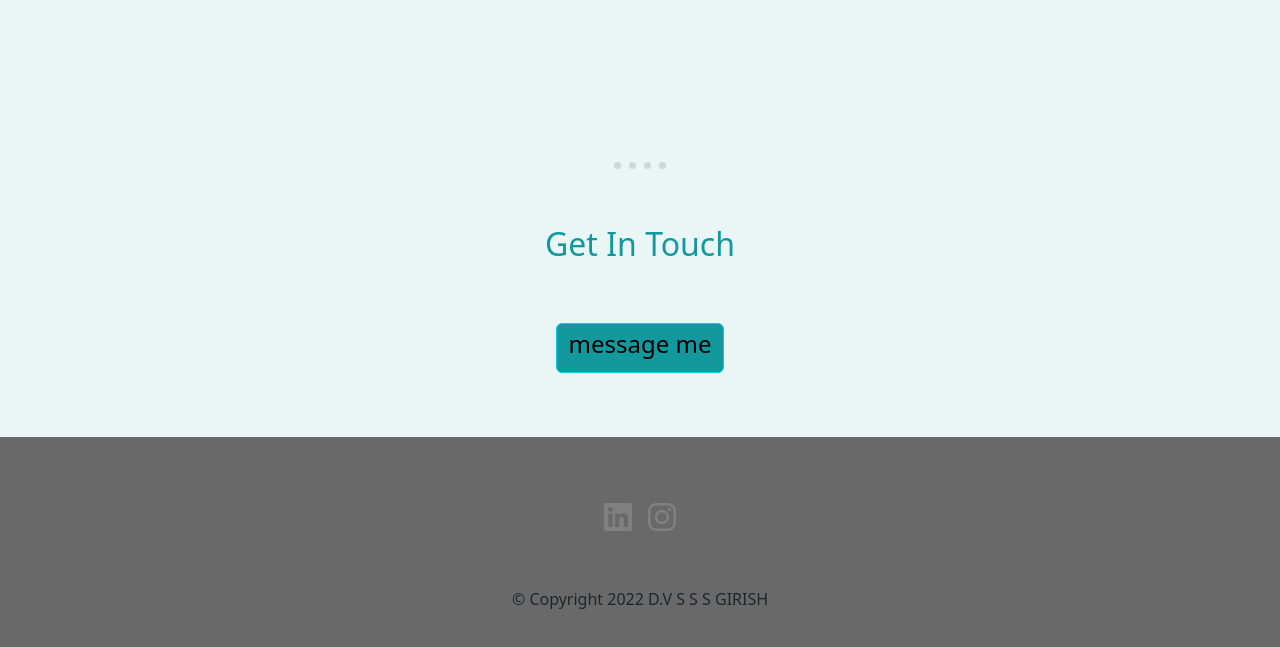
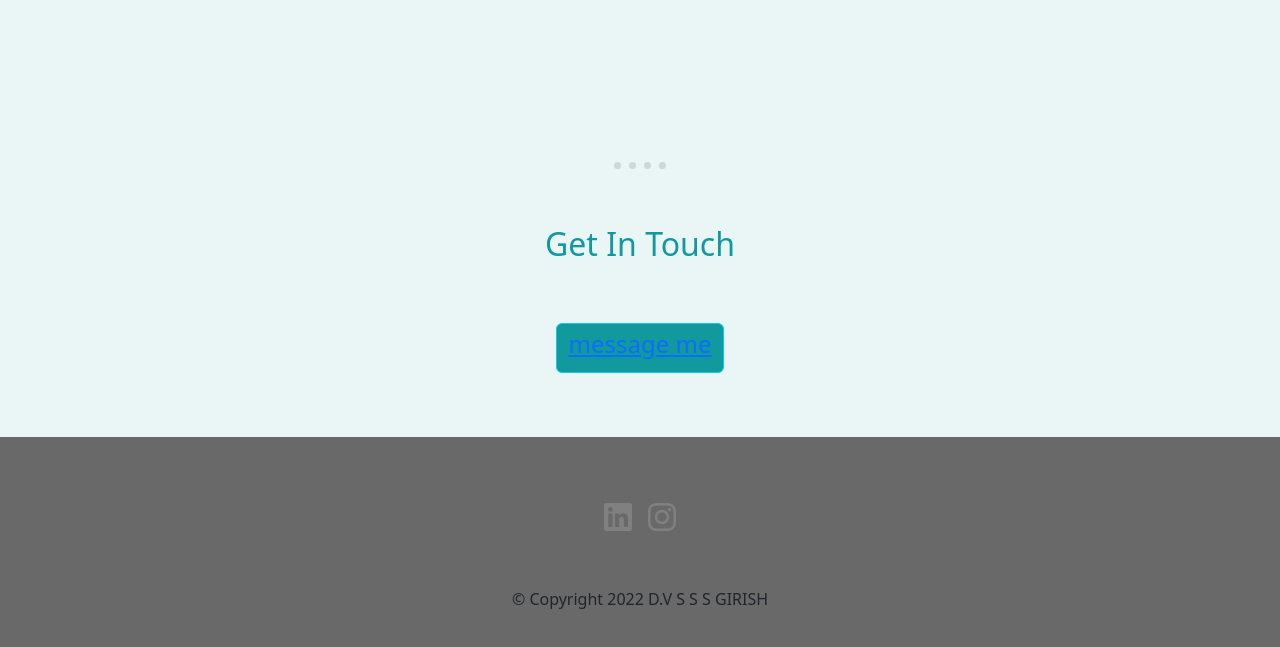
Before and after one commit to Saigirish9196/personal-cv, a plain HTML site: page index.html in a window 1280 px wide. Shown: the part 1759-2406 px from the top of the page. Drawn offline with nearby package versions, Linux system fonts and the light colour scheme.

Commit message:
mail anchor tag change

```diff
--- a/index.html
+++ b/index.html
@@ -89,7 +89,7 @@
         <hr size="3" noshade >
         <h2 class="get">Get In Touch</h2>
 
-        <button type="button" class="btn btn-info"><a href="mailto:saigirish076@gmail.com?subject=feedback"></a><h4>message me</h4></a></button>
+        <button type="button" class="btn btn-info"><a href="mailto:saigirish076@gmail.com?subject=feedback"><h4>message me</h4></a></button>
     </div>
   </div>
 </div>
```
